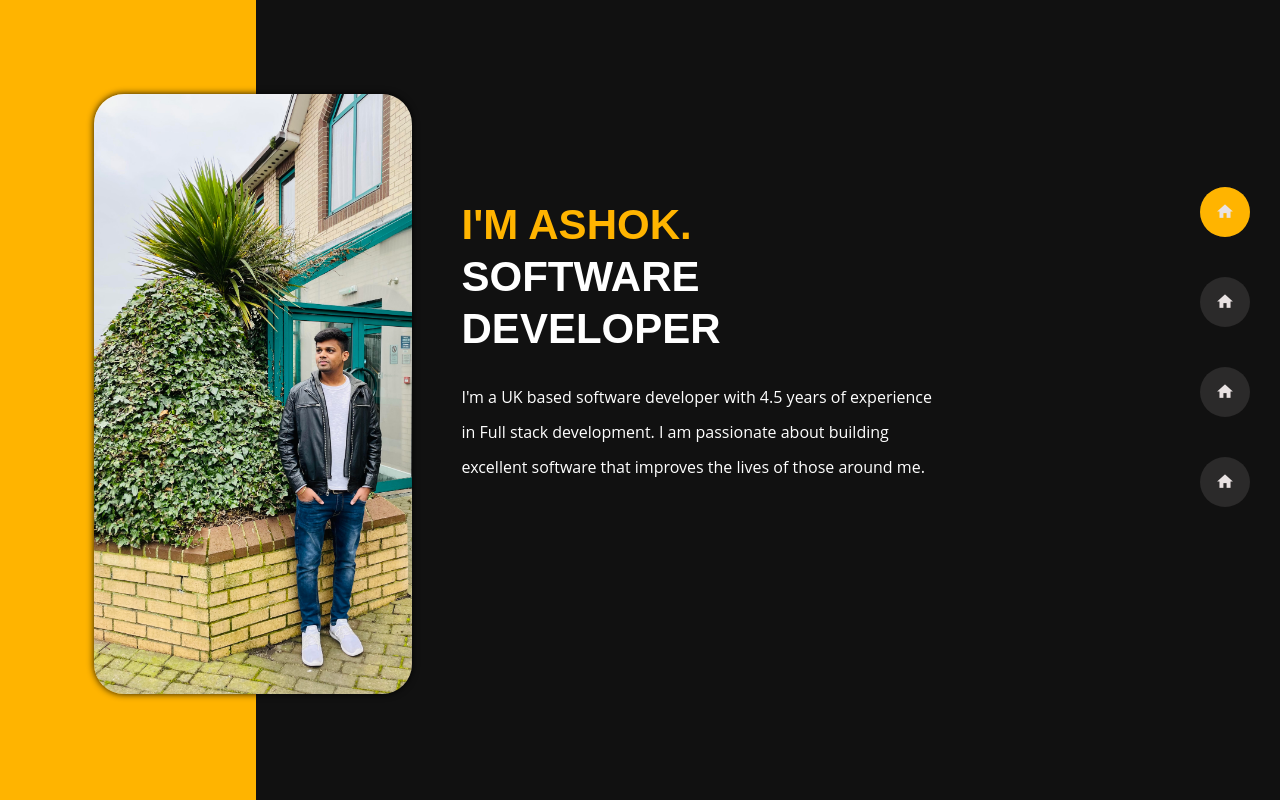
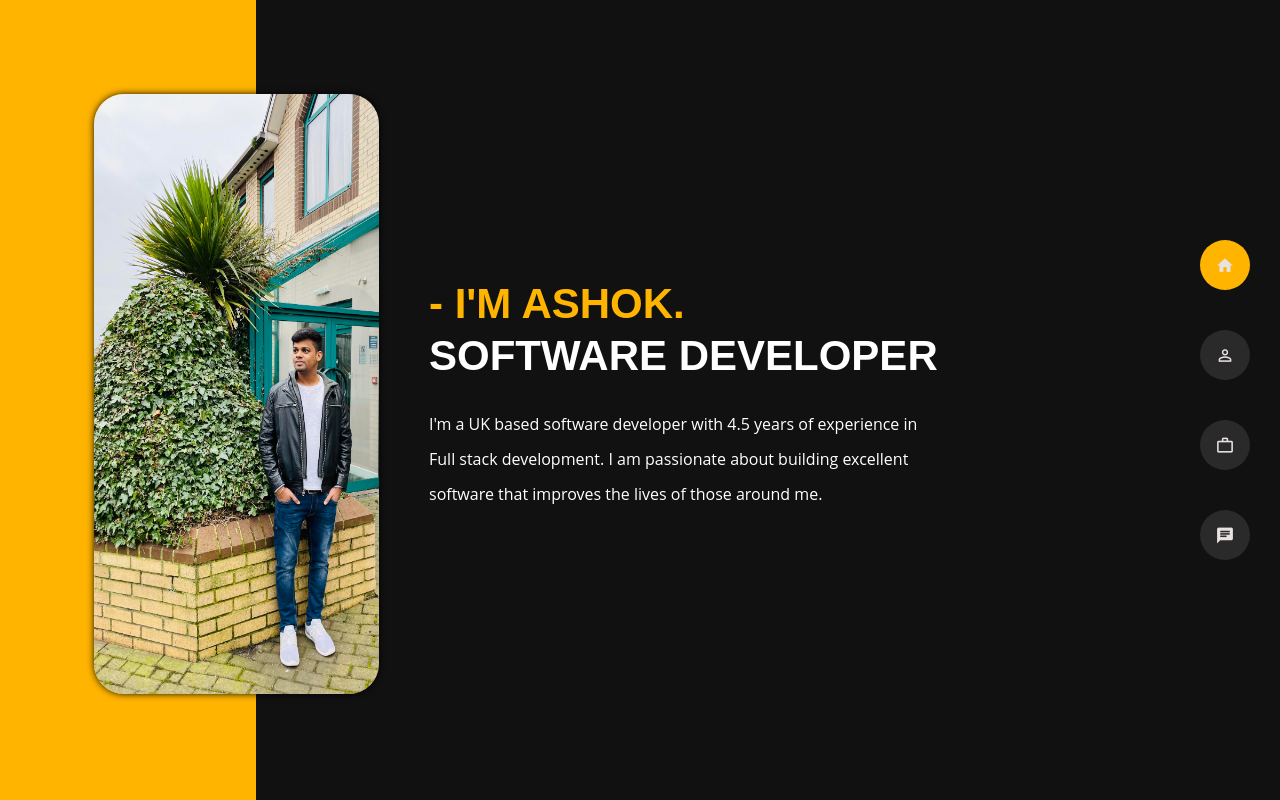
Before and after one commit to Ashokkumar1995/Personal-Website, an Angular app in the folder Personal-Website/: page / in a window 1280 px wide. Built offline with nearby package versions, Linux system fonts and the light colour scheme.

Commit message:
style changes for navbar

```diff
--- a/Personal-Website/src/app/app.component.html
+++ b/Personal-Website/src/app/app.component.html
@@ -4,7 +4,7 @@
   <img class="profilePicture" src="../assets/ashok.jpg" />
 </div>
 <div class="about">
-  <h1>I'm Ashok.<span>Software Developer</span></h1>
+  <h1>- I'm Ashok.<span>Software Developer</span></h1>
   <p>I'm a UK based software developer with 4.5 years of experience
     in Full stack development. I am passionate about
     building excellent software that improves the lives of those
@@ -20,18 +20,18 @@
   </li>
 
   <li>
-    <h2>Home</h2>
-    <mat-icon aria-hidden="false" aria-label="Example home icon">home</mat-icon>
+    <h2>About</h2>
+    <mat-icon aria-hidden="false" aria-label="Example home icon">person_outline</mat-icon>
   </li>
 
   <li>
-    <h2>Home</h2>
-    <mat-icon aria-hidden="false" aria-label="Example home icon">home</mat-icon>
+    <h2>Work History</h2>
+    <mat-icon aria-hidden="false" aria-label="Example home icon">work_outline</mat-icon>
   </li>
 
   <li>
-    <h2>Home</h2>
-    <mat-icon aria-hidden="false" aria-label="Example home icon">home</mat-icon>
+    <h2>Contact</h2>
+    <mat-icon aria-hidden="false" aria-label="Example home icon">chat</mat-icon>
   </li>
 
 </ul>
--- a/Personal-Website/src/app/app.component.scss
+++ b/Personal-Website/src/app/app.component.scss
@@ -1,6 +1,7 @@
 .homeLayout {
   display: flex;
-
+  flex: 1 1 0px;
+  height: 100%;
   .leftContainer {
     display: flex;
     flex: 3 2 0px;
@@ -22,12 +23,12 @@
         max-width: 100%;
         max-height: 100%;
         border-radius: 30px;
-        animation: slideIn 1.5s ease-in-out forwards;
+        animation: slideIn 1s ease-in-out forwards;
       }
 
       @keyframes slideIn {
         0% {
-          transform: translateX(20px) scale(0.2);
+          transform: translateX(100px) scale(0.2);
         }
         100% {
           transform: translateX(0px) scale(1);
@@ -42,7 +43,7 @@
       // align-items: center;
       justify-content: center;
       margin-left: 50px;
-
+      animation: slideIn 1.5s ease-in-out forwards;
       h1 {
         font-size: 42px;
         line-height: 52px;
@@ -53,8 +54,9 @@
         color: #ffb400;
         text-transform: uppercase;
         font-family: 'Poppins', sans-serif;
-        transform: translateY(300px);
-        animation: slideUp 0.8s ease-in-out forwards 0.8s;
+        white-space: nowrap;
+        // transform: translateY(300px);
+        // animation: slideUp 1.9s ease-in-out forwards 0.8s;
         span {
           color: #fff;
           display: block;
@@ -66,18 +68,18 @@
         line-height: 35px;
         font-family: 'Open Sans', sans-serif;
         color: #fff;
-        transform: translateY(300px);
-        animation: slideUp 0.8s ease-in-out forwards 0.8s;
+        // transform: translateY(300px);
+        // animation: slideUp 1.8s ease-in-out forwards 0.8s;
       }
 
-      @keyframes slideUp {
-        0% {
-          transform: translateY(300px);
-        }
-        100% {
-          transform: translateY(0px);
-        }
-      }
+      // @keyframes slideUp {
+      //   0% {
+      //     transform: translateY(300px);
+      //   }
+      //   100% {
+      //     transform: translateY(0px);
+      //   }
+      // }
     }
   }
 }
@@ -156,6 +158,8 @@
         padding: 0 25px 0 30px;
         height: 50px;
         margin: 0;
+        white-space: nowrap;
+        padding-right: 50px;
       }
       &:hover {
         background-color: #ffb400;
@@ -164,6 +168,7 @@
           opacity: 1;
           background-color: #ffb400;
           min-width: 70px;
+          transition: all 0.3s;
           // right: 27px;
           // margin: 0;
           // text-align: center;
--- a/Personal-Website/src/styles.scss
+++ b/Personal-Website/src/styles.scss
@@ -1,6 +1,6 @@
 /* You can add global styles to this file, and also import other style files */
 body {
-  animation: expand 0.8s ease forwards;
+  // animation: expand 0.8s ease forwards;
   background: linear-gradient(to right, #ffb400 0%, #ffb400 20%, #111 20%, #111 100%);
 }
 html,
@@ -12,11 +12,11 @@ body {
   font-family: Roboto, 'Helvetica Neue', sans-serif;
 }
 
-@keyframes expand {
-  // 0% {
-  //  transform: translateX(50px);
-  // }
-  100% {
-    transform: translateX(0px);
-  }
-}
+// @keyframes expand {
+//   // 0% {
+//   //  transform: translateX(50px);
+//   // }
+//   100% {
+//     transform: translateX(0px);
+//   }
+// }
```
